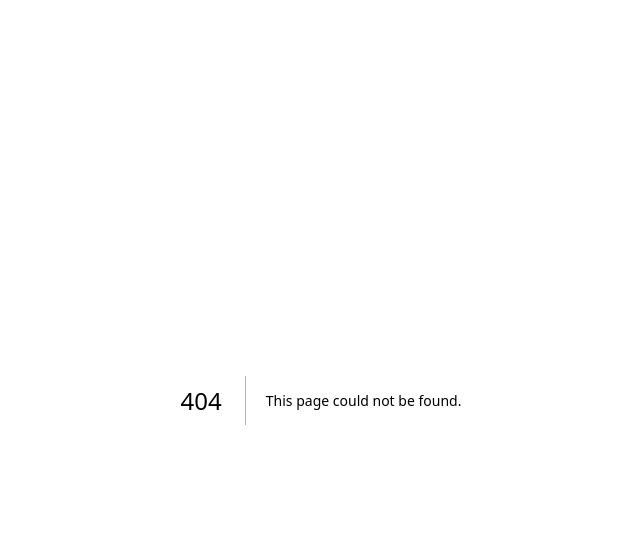
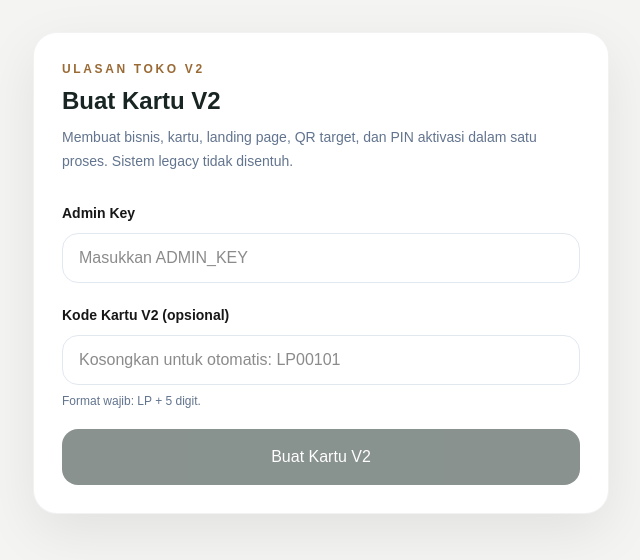
Before and after one commit to ulasantokogle-max/ulasantoko-review-card, a Next.js app: page /admin/v2/cards in a window 1280 px wide. Before the commit this address had no page. Shown: the top 560 px of the page, without its empty margins (319-959 px from the left). Built offline with nearby package versions, Linux system fonts and the light colour scheme.

Commit message:
feat(v2): add standalone card provisioning page

```diff
--- /dev/null
+++ b/app/admin/v2/cards/page.tsx
@@ -0,0 +1,136 @@
+"use client";
+
+import { useState } from "react";
+
+type Result = {
+  card_code: string;
+  activation_pin: string;
+  public_path: string;
+  settings_path: string;
+  tools_path: string;
+};
+
+export default function V2CreateCardPage() {
+  const [adminKey, setAdminKey] = useState("");
+  const [cardCode, setCardCode] = useState("");
+  const [loading, setLoading] = useState(false);
+  const [error, setError] = useState("");
+  const [result, setResult] = useState<Result | null>(null);
+
+  async function createCard(event: React.FormEvent) {
+    event.preventDefault();
+    setLoading(true);
+    setError("");
+    setResult(null);
+
+    try {
+      const response = await fetch("/api/v2/cards/create", {
+        method: "POST",
+        headers: { "Content-Type": "application/json" },
+        body: JSON.stringify({
+          admin_key: adminKey,
+          card_code: cardCode,
+        }),
+      });
+
+      const data = await response.json();
+      if (!response.ok || !data.ok) {
+        throw new Error(data.error || "Kartu V2 gagal dibuat.");
+      }
+
+      setResult({
+        card_code: data.card_code,
+        activation_pin: data.activation_pin,
+        public_path: data.public_path,
+        settings_path: data.settings_path,
+        tools_path: data.tools_path,
+      });
+      setCardCode("");
+    } catch (e) {
+      setError(e instanceof Error ? e.message : "Terjadi kesalahan.");
+    } finally {
+      setLoading(false);
+    }
+  }
+
+  return (
+    <main className="min-h-screen bg-[#f4f5f3] px-4 py-8">
+      <section className="mx-auto max-w-xl rounded-3xl border border-black/5 bg-white p-7 shadow-[0_18px_55px_rgba(0,0,0,.08)]">
+        <p className="text-xs font-bold tracking-[.22em] text-[#9a6a35]">ULASAN TOKO V2</p>
+        <h1 className="mt-2 text-2xl font-bold text-[#182522]">Buat Kartu V2</h1>
+        <p className="mt-2 text-sm leading-6 text-slate-500">
+          Membuat bisnis, kartu, landing page, QR target, dan PIN aktivasi dalam satu proses. Sistem legacy tidak disentuh.
+        </p>
+
+        <form onSubmit={createCard} className="mt-7 space-y-5">
+          <label className="block">
+            <span className="text-sm font-semibold">Admin Key</span>
+            <input
+              value={adminKey}
+              onChange={(e) => setAdminKey(e.target.value)}
+              type="password"
+              required
+              className="mt-2 w-full rounded-2xl border border-slate-200 px-4 py-3 outline-none focus:border-[#173A32]"
+              placeholder="Masukkan ADMIN_KEY"
+            />
+          </label>
+
+          <label className="block">
+            <span className="text-sm font-semibold">Kode Kartu V2 (opsional)</span>
+            <input
+              value={cardCode}
+              onChange={(e) => setCardCode(e.target.value.toUpperCase())}
+              placeholder="Kosongkan untuk otomatis: LP00101"
+              className="mt-2 w-full rounded-2xl border border-slate-200 px-4 py-3 outline-none focus:border-[#173A32]"
+            />
+            <p className="mt-2 text-xs text-slate-500">Format wajib: LP + 5 digit.</p>
+          </label>
+
+          <button
+            type="submit"
+            disabled={loading || !adminKey}
+            className="w-full rounded-2xl bg-[#142721] px-5 py-4 font-bold text-white disabled:opacity-50"
+          >
+            {loading ? "Membuat kartu..." : "Buat Kartu V2"}
+          </button>
+        </form>
+
+        {error && <div className="mt-5 rounded-2xl bg-red-50 p-4 text-sm text-red-700">{error}</div>}
+
+        {result && (
+          <div className="mt-6 rounded-2xl border border-emerald-200 bg-emerald-50 p-5">
+            <p className="text-sm font-bold text-emerald-800">✓ Kartu V2 berhasil dibuat</p>
+
+            <div className="mt-4 grid gap-4">
+              <div>
+                <p className="text-xs text-slate-500">Kode Kartu</p>
+                <p className="text-2xl font-black tracking-wide">{result.card_code}</p>
+              </div>
+
+              <div>
+                <p className="text-xs text-slate-500">PIN Aktivasi</p>
+                <p className="text-3xl font-black tracking-[.28em]">{result.activation_pin}</p>
+              </div>
+
+              <div className="rounded-2xl bg-white p-4 text-xs leading-6 text-slate-600">
+                PIN hanya ditampilkan saat kartu dibuat. Simpan PIN ini untuk pemilik toko.
+              </div>
+
+              <div className="grid gap-3 sm:grid-cols-3">
+                <a href={result.public_path} className="rounded-xl bg-[#142721] px-4 py-3 text-center text-xs font-bold text-white">
+                  Buka Landing
+                </a>
+                <a href={result.settings_path} className="rounded-xl border border-slate-300 px-4 py-3 text-center text-xs font-bold">
+                  Pengaturan
+                </a>
+                <a href={result.tools_path} className="rounded-xl border border-slate-300 px-4 py-3 text-center text-xs font-bold">
+                  QR & NFC
+                </a>
+              </div>
+            </div>
+          </div>
+        )}
+      </section>
+    </main>
+  );
+}
```
